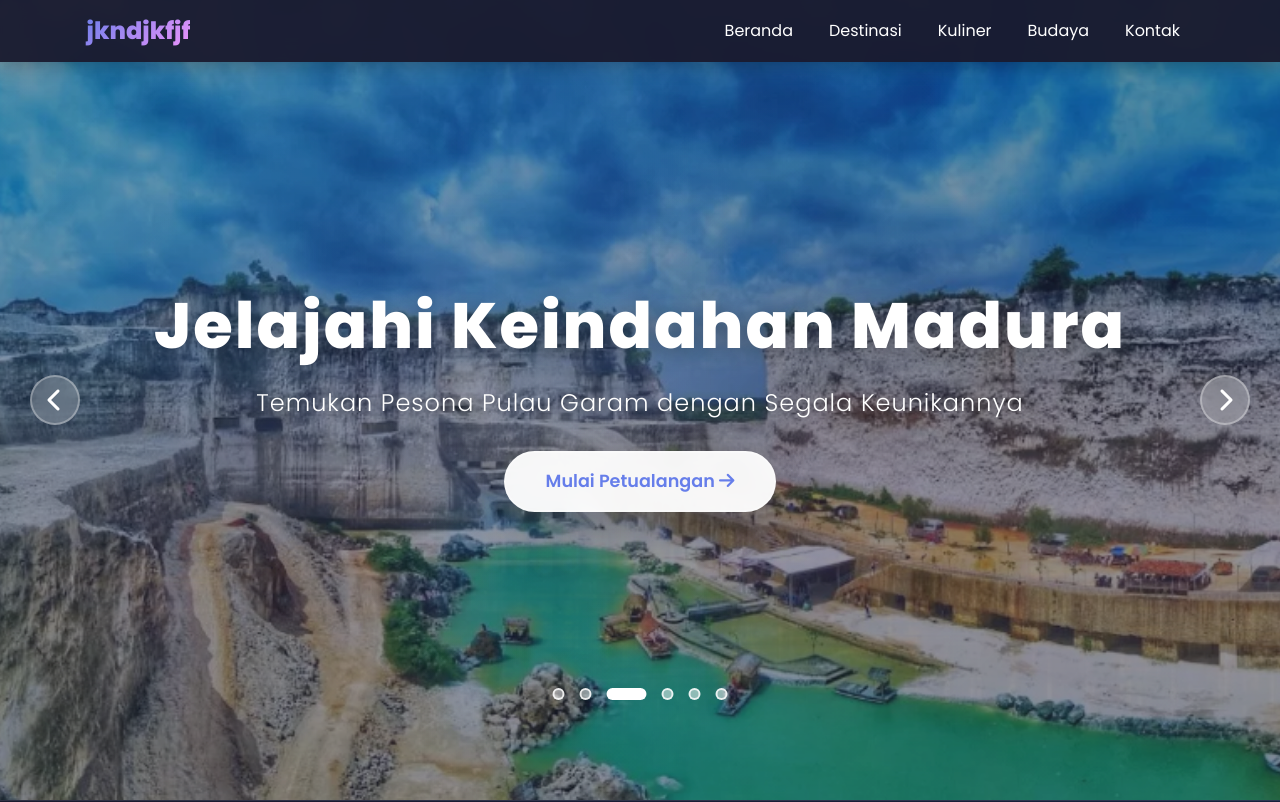
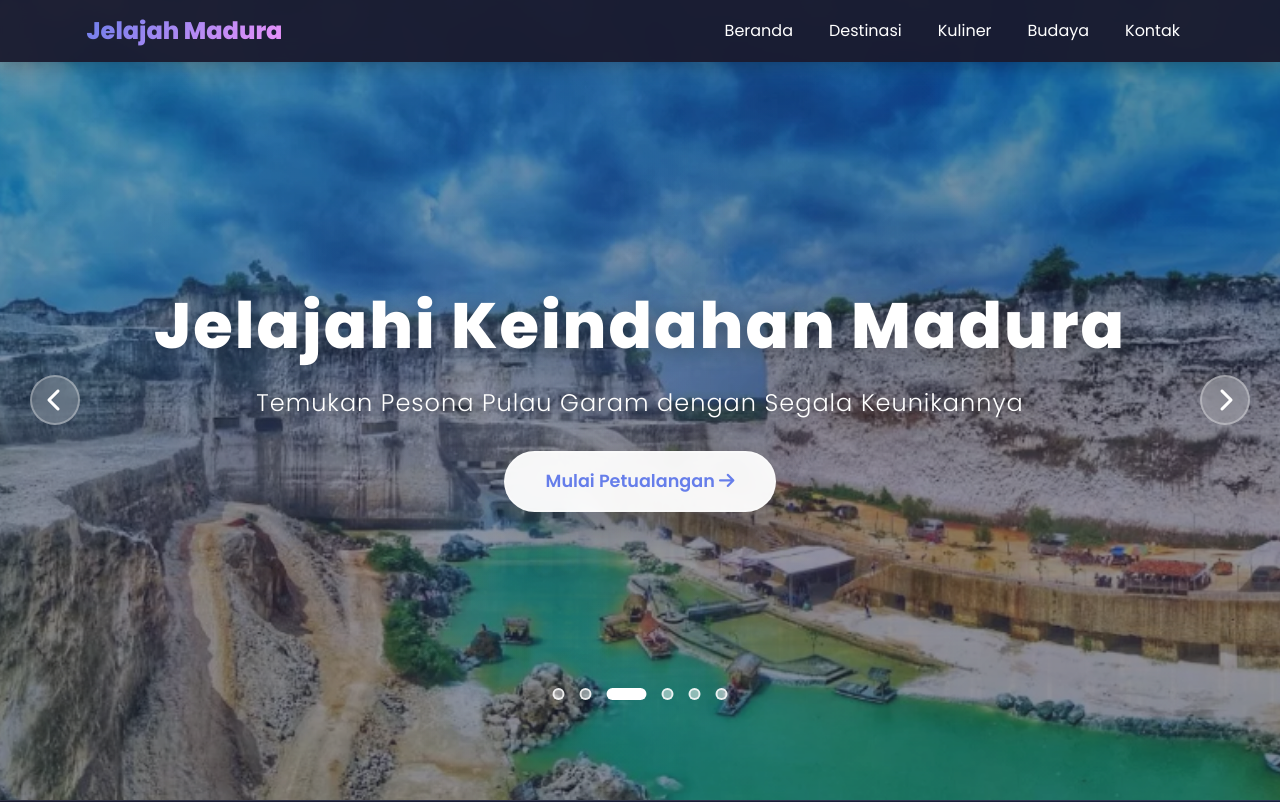
Before and after one commit to reinhart07/Jelajah-Madura, a plain HTML site: page index.html in a window 1280 px wide. Shown: the top 802 px of the page. Drawn offline with nearby package versions, Linux system fonts and the light colour scheme; some icons are missing.

Commit message:
Update: index.html

```diff
--- a/index.html
+++ b/index.html
@@ -600,7 +600,7 @@
     <nav class="navbar navbar-expand-lg navbar-light fixed-top">
         <div class="container">
             <a class="navbar-brand" href="#">
-                <span><i class="fas fa-island-tropical"></i> jkndjkfjf</span>
+                <span><i class="fas fa-island-tropical"></i> Jelajah Madura</span>
             </a>
             <button class="navbar-toggler" type="button" data-bs-toggle="collapse" data-bs-target="#navbarNav">
                 <span class="navbar-toggler-icon"></span>
```
